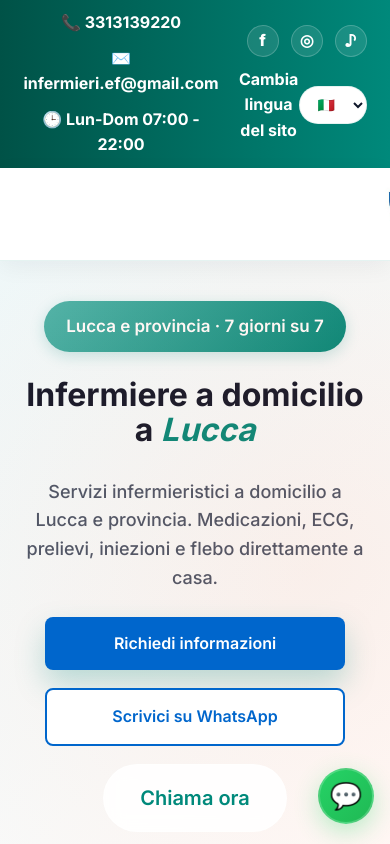
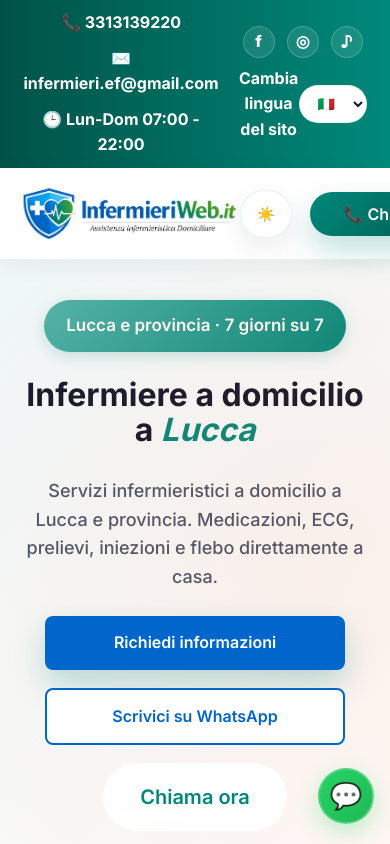
Before and after one commit to EDDY110OST/infermieriweb, a React (Vite) app: page / in a window 390 px wide. Shown: the top 844 px of the page. Built offline with nearby package versions, Linux system fonts and the light colour scheme.

Commit message:
aggiornamento sito

```diff
--- a/src/App.css
+++ b/src/App.css
@@ -156,35 +156,29 @@ body {
 }
 
 .navbar-container {
-  width: min(100% - 48px, 1400px);
-  margin-inline: auto;
+  width: 100%;
+  margin: 0 auto;
   display: flex;
   align-items: center;
   justify-content: space-between;
   box-sizing: border-box;
-  min-height: 92px;
 }
 
 .navbar-logo {
   flex: 0 0 auto;
   margin-left: 0 !important;
-  margin-right: 40px;
+  margin-right: 24px;
   flex-shrink: 0;
 }
 
 .navbar-right {
-  margin-left: auto;
   display: flex;
   align-items: center;
   gap: 24px;
   width: auto;
   max-width: none;
-}
-
-.navbar-menu {
-  display: flex;
-  align-items: center;
-  gap: 28px;
+  justify-content: flex-start;
+  margin-left: 0;
 }
 
 .navbar-actions {
@@ -192,6 +186,90 @@ body {
   align-items: center;
   gap: 18px;
   flex-shrink: 0;
+}
+
+@media (min-width: 1024px) {
+  .navbar-container {
+    width: 100%;
+    max-width: 1400px;
+    margin: 0 auto;
+    padding: 0 32px;
+    min-height: 92px;
+    display: flex;
+    align-items: center;
+    justify-content: center;
+    box-sizing: border-box;
+  }
+
+  .navbar-right {
+    margin-left: 0;
+    justify-content: flex-start;
+  }
+}
+
+@media (max-width: 768px) {
+  .navbar-container {
+    width: 100%;
+    max-width: none;
+    margin: 0;
+    padding: 16px 20px;
+    min-height: auto;
+    display: flex;
+    align-items: center;
+    justify-content: space-between;
+  }
+
+  .navbar-logo {
+    margin: 0;
+    max-width: 220px;
+    display: flex;
+    justify-content: flex-start;
+  }
+
+  .navbar-logo img {
+    max-width: 220px;
+    height: auto;
+    display: block;
+  }
+
+  .navbar-right {
+    display: flex;
+    align-items: center;
+    justify-content: flex-end;
+    gap: 18px;
+    margin-left: 0;
+    width: auto;
+    max-width: none;
+  }
+
+  .navbar-menu {
+    display: none;
+  }
+
+  .top-bar,
+  .topbar {
+    width: 100%;
+    padding: 12px 16px;
+    box-sizing: border-box;
+    overflow: hidden;
+  }
+
+  .top-left,
+  .top-right {
+    width: 100%;
+    max-width: none;
+    margin: 0;
+    display: flex;
+    flex-direction: column;
+    gap: 8px;
+    text-align: center;
+    align-items: center;
+    justify-content: center;
+  }
+
+  .top-right {
+    justify-content: center;
+  }
 }
 
 .top-right {
@@ -200,6 +278,17 @@ body {
   gap: 10px;
   justify-content: flex-end;
   flex-wrap: wrap;
+}
+
+@media (max-width: 768px) {
+  .top-left,
+  .top-right {
+    justify-content: center;
+    flex-direction: column;
+    gap: 8px;
+    text-align: center;
+    align-items: center;
+  }
 }
 
 .language-switcher-label {
```
Also changed, not shown: 1 other file (tests, documents, lock files or other folders).
